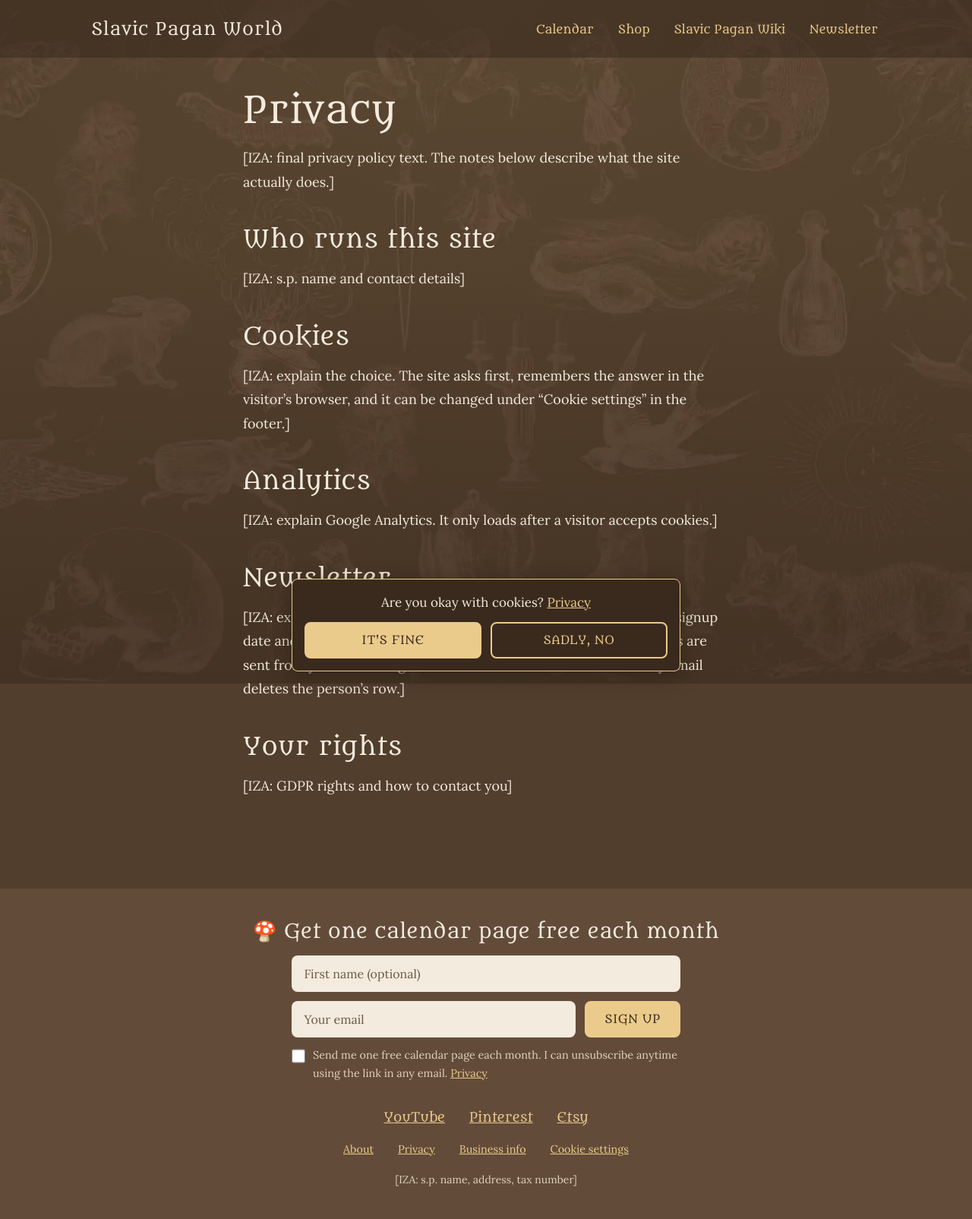
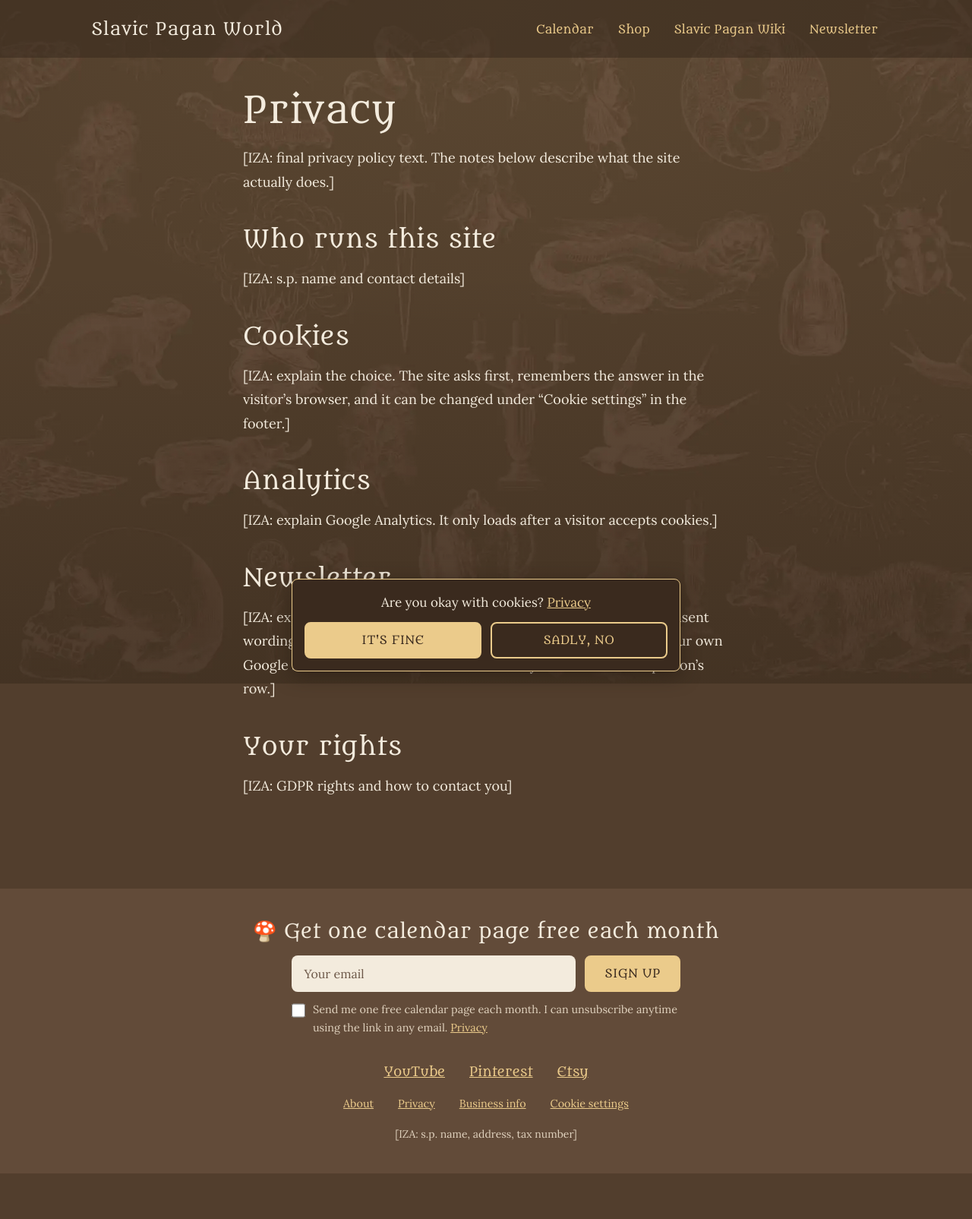
Before and after one commit to vendi525/slavic_pagan_world, a Jekyll site: the page built from pages/privacy.md, in a window 1280 px wide. Shown: the whole page at 76% size. Built offline with Jekyll 4.4.1, drawn with Linux system fonts in a browser that asks for light colours; after the commit the page ends 1545 px from its top, so only the background shows below that.

Commit message:
Use a generic email greeting instead of a first name
Co-Authored-By: Claude Opus 5.5 <noreply@anthropic.com>

```diff
--- a/_includes/newsletter-box.html
+++ b/_includes/newsletter-box.html
@@ -2,10 +2,6 @@
 <section class="newsletter-box{% if include.compact %} newsletter-box-compact{% endif %}">
   <h2 class="newsletter-title">🍄 Get one calendar page free each month</h2>
   <form class="newsletter-form" method="post" data-newsletter{% if site.newsletter_endpoint != "" %} action="{{ site.newsletter_endpoint }}"{% endif %}>
-    <label class="newsletter-name">
-      <span class="visually-hidden">First name (optional)</span>
-      <input type="text" name="name" placeholder="First name (optional)" autocomplete="given-name" maxlength="50">
-    </label>
     <label class="newsletter-email">
       <span class="visually-hidden">Email address</span>
       <input type="email" name="email" placeholder="Your email" autocomplete="email" required>
--- a/assets/css/main.css
+++ b/assets/css/main.css
@@ -271,7 +271,7 @@ a:hover { color: var(--accent-hover); }
   max-width: 28rem;
   margin: 0 auto;
 }
-.newsletter-name input, .newsletter-email input {
+.newsletter-email input {
   width: 100%;
   min-height: 3rem;
   padding: 0.6rem 0.9rem;
@@ -282,7 +282,7 @@ a:hover { color: var(--accent-hover); }
   font-family: var(--font-text);
   font-size: 1rem;
 }
-.newsletter-name input::placeholder, .newsletter-email input::placeholder { color: #6d5848; }
+.newsletter-email input::placeholder { color: #6d5848; }
 .newsletter-consent {
   display: flex;
   gap: 0.6rem;
@@ -354,7 +354,7 @@ a:hover { color: var(--accent-hover); }
   }
   .newsletter-box { padding: var(--space-4) var(--space-3); }
   .newsletter-form { grid-template-columns: 1fr auto; max-width: 32rem; }
-  .newsletter-name, .newsletter-consent { grid-column: 1 / -1; }
+  .newsletter-consent { grid-column: 1 / -1; }
 }
 
 [hidden] { display: none !important; }
--- a/pages/privacy.md
+++ b/pages/privacy.md
@@ -20,7 +20,7 @@ permalink: /privacy/
 
 ## Newsletter
 
-[IZA: explain newsletter data. The email address, first name if given, signup date and consent wording are saved in your Google Sheet, and emails are sent from your own Google account. The unsubscribe link in every email deletes the person's row.]
+[IZA: explain newsletter data. The email address, signup date and consent wording are saved in your Google Sheet, and emails are sent from your own Google account. The unsubscribe link in every email deletes the person's row.]
 
 ## Your rights
 
```
Also changed, not shown: 1 other file.
